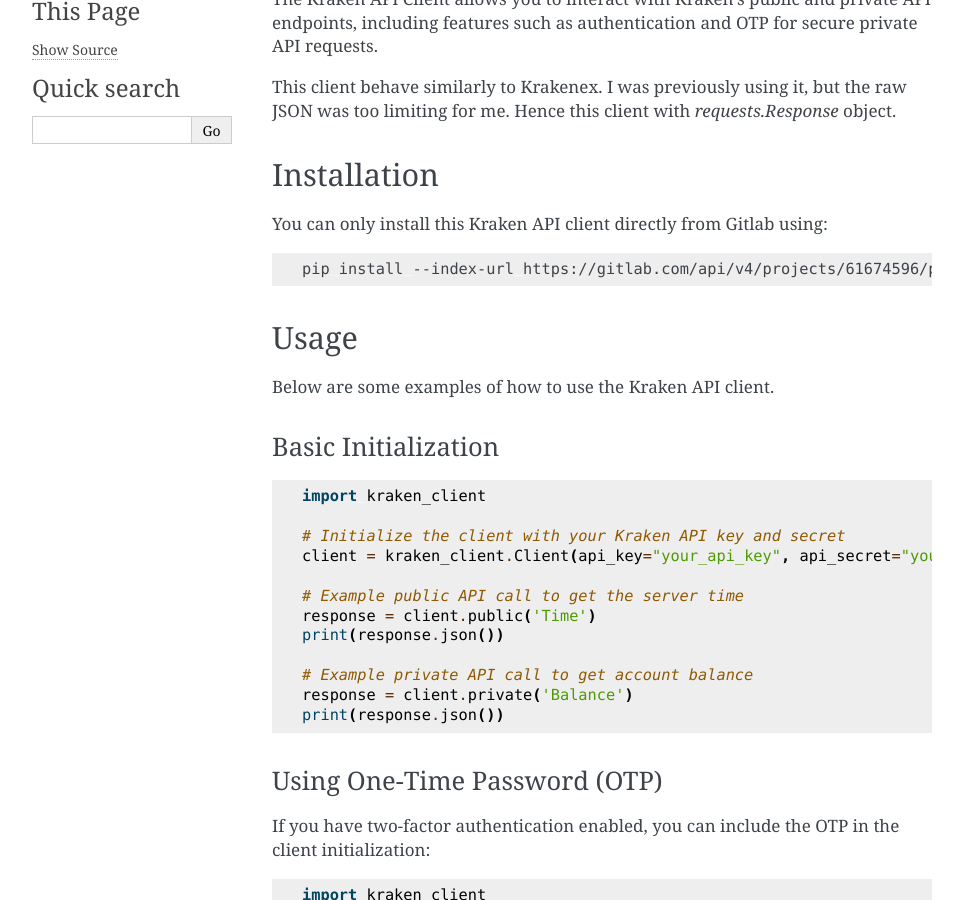
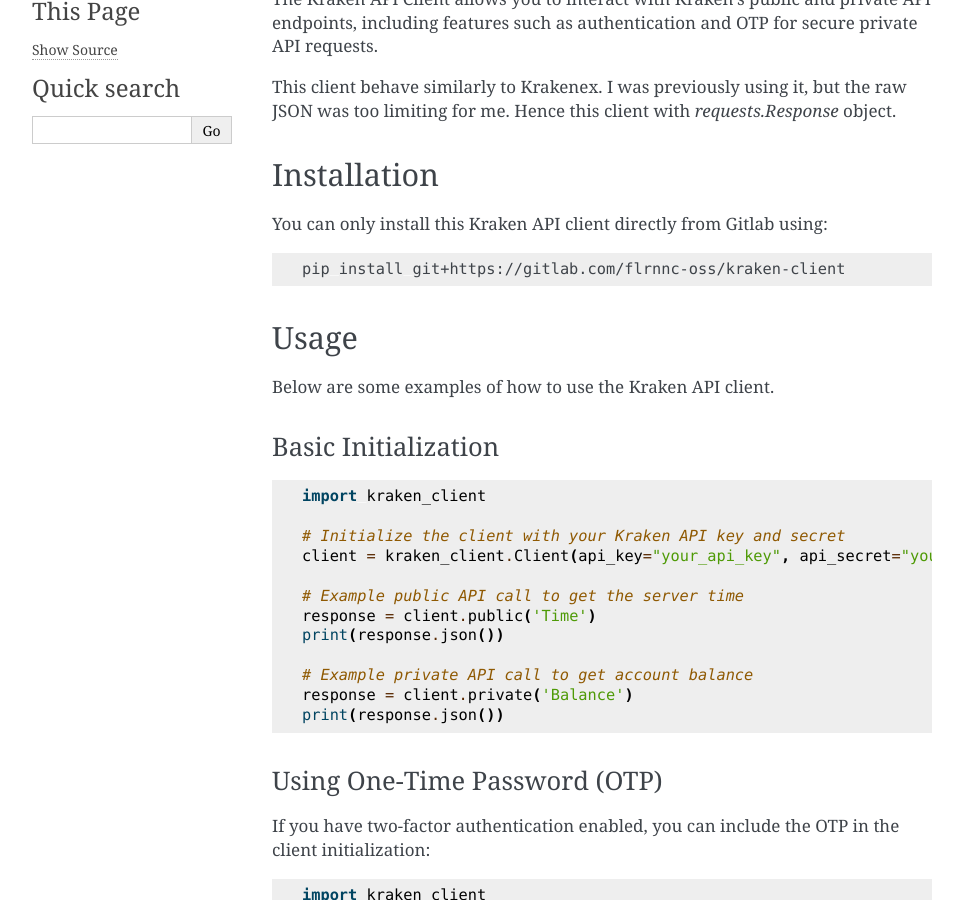
Before and after one commit to floriananceau/kraken-client, a Sphinx documentation site: the page built from docs/source/index.rst, in a window 1280 px wide and 900 px high, scrolled down 510 px. Shown: the whole window, without its empty margins (148-1111 px from the left). Built offline with Sphinx 7.4.7, drawn with Linux system fonts in a browser that asks for light colours.

Commit message:
Ease installation procedure

```diff
--- a/docs/source/index.rst
+++ b/docs/source/index.rst
@@ -27,7 +27,7 @@
 
 .. code-block:: bash
 
-   pip install --index-url https://gitlab.com/api/v4/projects/61674596/packages/pypi/simple/ kraken-client
+   pip install git+https://gitlab.com/flrnnc-oss/kraken-client
 
 Usage
 =====
```
Also changed, not shown: README.md (+2 -2 lines).
